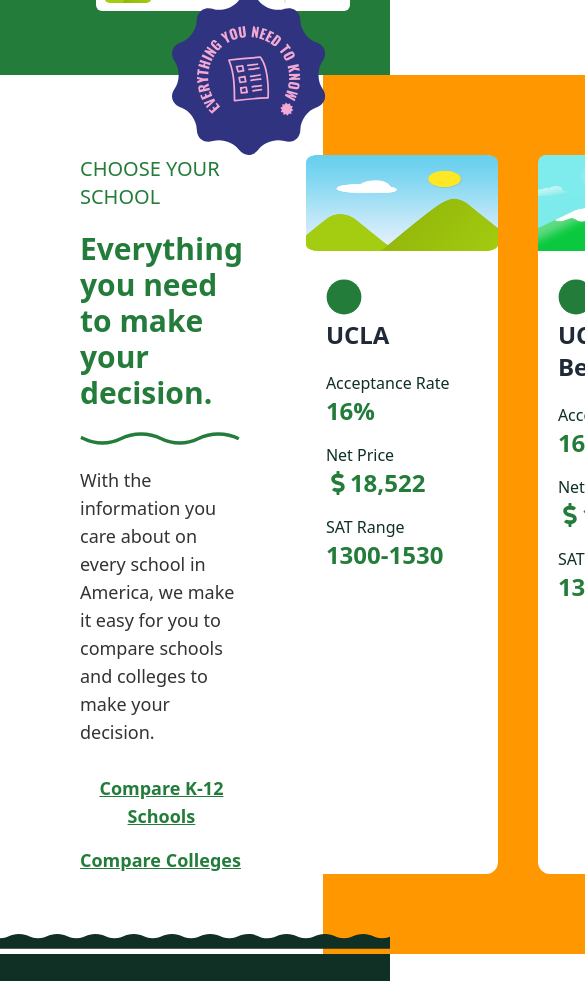
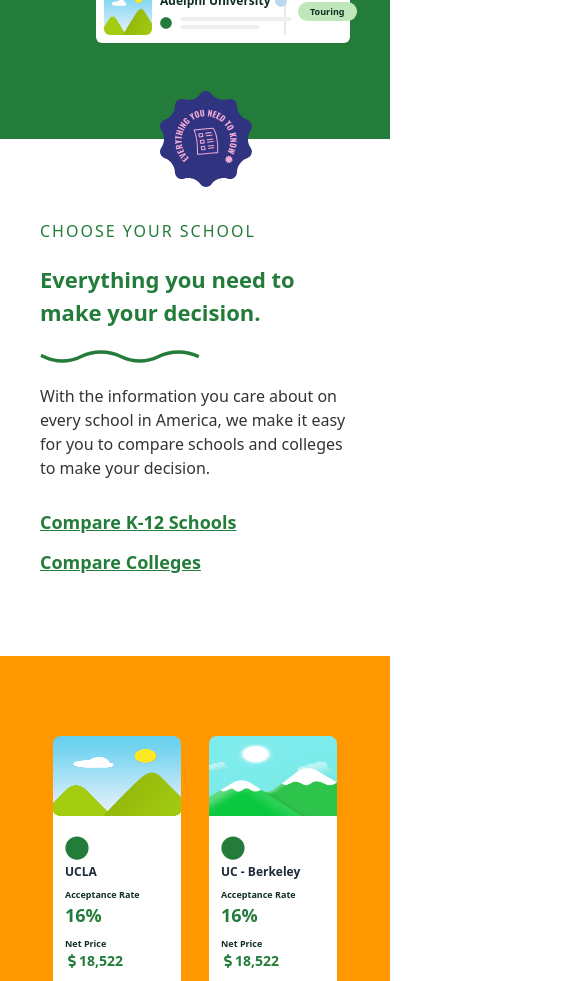
Before and after one commit to OliUllah1/niche, a React (Vite) app: page / in a window 390 px wide. Shown: the part 4560-5541 px from the top of the page, 585 px wide, since content can reach past the window. Built offline with nearby package versions, Linux system fonts and the light colour scheme.

Commit message:
ranking section done

```diff
--- a/src/Pages/Home/Information/Information.jsx
+++ b/src/Pages/Home/Information/Information.jsx
@@ -5,57 +5,58 @@
 import { FaCircle,FaDollarSign } from "react-icons/fa";
 const Information = () => {
     return (
-        <div className='flex'>
+        <div className='lg:flex'>
             <div className='w-[100%] bg-white flex items-center justify-center'>
-            <div className='p-20'>
-            <p className='text-[#237c3a] font-medium text-xl mb-5'>CHOOSE YOUR SCHOOL</p>
-            <h1 className='text-[#237c3a] font-bold text-3xl'>Everything you need to <br className='hidden lg:block' /> make your decision.</h1>
+            <div className='px-10 lg:px-20 py-20'>
+            <p className='text-[#237c3a] font-medium mb-5 tracking-[2px]'>CHOOSE YOUR SCHOOL</p>
+            <h1 className='text-[#237c3a] font-bold text-[22px] lg:text-3xl'>Everything you need to <br className='hidden lg:block' /> make your decision.</h1>
             <div className='stroke-[#237c3a] my-5 stroke-[4] w-40'><svg xmlns="http://www.w3.org/2000/svg" viewBox="0 0 186 17" fill="none"><path d="M184.68 8.95006C169.95 1.68006 152.06 1.68006 137.32 8.95006C124.03 15.5101 107.9 15.5101 94.61 8.95006C79.88 1.68006 61.99 1.68006 47.25 8.95006C33.96 15.5101 17.83 15.5101 4.54 8.95006L1 7.43006"></path></svg></div>
-            <p className='text-[#333] text-lg '>With the information you care about on every <br className='hidden lg:block' /> school in America, we make it easy for you to <br className='hidden lg:block' /> compare schools and colleges to make your <br className='hidden lg:block' /> decision.</p>
-            <button className='mt-7 text-[#237c3a] font-bold text-lg underline mb-4'>Compare K-12 Schools</button> <br />
+            <p className='text-[#333] lg:text-lg '>With the information you care about on every <br className='hidden lg:block' /> school in America, we make it easy for you to <br className='hidden lg:block' /> compare schools and colleges to make your <br className='hidden lg:block' /> decision.</p>
+            <button className='mt-7 text-[#237c3a] font-bold text-lg underline mb-3'>Compare K-12 Schools</button> <br />
             <button className='text-[#237c3a] font-bold text-lg underline'>Compare Colleges</button>
             </div>
             </div>
-            <div className='w-[100%] bg-[#ff9800] flex justify-center'>
-                <div className='p-20 flex gap-10'>
-                    <div className='w-48 bg-white rounded-xl'>
-                        <img className='w-full h-24 rounded-t-lg' src={logo2} alt="" />
-                        <div className='p-5'>
-                        <FaCircle className='mb-1 mt-2 text-4xl text-[#237c3a]'></FaCircle>
-                        <h3 className='font-bold text-2xl'>UCLA</h3>
-                        <div className='mt-5 space-y-4'>
+            <div className='w-full bg-[#ff9800] flex justify-center'>
+                <div className='p-20 flex gap-7 lg:gap-10'>
+                    <div className='w-32 lg:w-48 bg-white rounded-xl'>
+                        <img className='w-full h-20 lg:h-24 rounded-t-lg' src={logo2} alt="" />
+                        <div className='lg:p-5 p-3'>
+                        <FaCircle className='mb-1 mt-2 text-2xl lg:text-4xl text-[#237c3a]'></FaCircle>
+                        <h3 className='font-bold text-xs lg:text-2xl'>UCLA</h3>
+                        <div className='lg:mt-5 mt-2 space-y-2 lg:space-y-4'>
                             <div>
-                                <p className='text-[#102f25] font-medium'>Acceptance Rate</p>
-                                <h5 className='text-[#237c3a] font-semibold text-2xl'>16%</h5>
+                                <p className='text-[#102f25] font-bold lg:font-medium lg:text-base text-[9px]'>Acceptance Rate</p>
+                                <h5 className='text-[#237c3a] font-semibold lg:text-2xl text-lg'>16%</h5>
                             </div>
                             <div>
-                                <p className='text-[#102f25] font-medium'>Net Price</p>
-                                <h5 className='flex items-center text-[#237c3a] font-semibold text-2xl'><FaDollarSign></FaDollarSign> 18,522</h5>
+                                <p className='text-[#102f25] font-bold lg:font-medium lg:text-base text-[9px]'>Net Price</p>
+                                <h5 className='flex items-center text-[#237c3a] font-semibold text-sm lg:text-2xl'><FaDollarSign></FaDollarSign> 18,522</h5>
                             </div>
                             <div>
-                                <p className='text-[#102f25] font-medium'>SAT Range</p>
-                                <h5 className='text-[#237c3a] font-semibold text-2xl'>1300-1530</h5>
+                                <p className='text-[#102f25] font-bold lg:font-medium lg:text-base text-[9px]'>SAT Range</p>
+                                <h5 className='text-[#237c3a] font-semibold lg:text-2xl text-sm'>1300-1530</h5>
                             </div>
                         </div>
                         </div>
                     </div>
-                    <div className='w-48 bg-white rounded-xl'>
-                        <img className='w-full h-24 rounded-t-lg' src={logo1} alt="" />
-                        <div className='p-5'>
-                        <FaCircle className='mb-1 mt-2 text-4xl text-[#237c3a]'></FaCircle>
-                        <h3 className='font-bold text-2xl'>UC - Berkeley</h3>
-                        <div className='mt-5 space-y-4'>
+                    <div className=' w-32 lg:w-48 bg-white rounded-xl'>
+                        <img className='w-full h-20 lg:h-24 rounded-t-lg' src={logo1} alt="" />
+                        <div className='lg:p-5 p-3'>
+                        <FaCircle className='mb-1 mt-2 text-2xl lg:text-4xl text-[#237c3a]'></FaCircle>
+                        <h3 className='font-bold text-xs lg:text-2xl'>UC - Berkeley</h3>
+                        <div className='lg:mt-5 mt-2 space-y-2 lg:space-y-4'>
                             <div>
-                                <p className='text-[#102f25] font-medium'>Acceptance Rate</p>
-                                <h5 className='text-[#237c3a] font-semibold text-2xl'>16%</h5>
+                                <p className='text-[#102f25] font-bold lg:font-medium lg:text-base text-[9px]'>Acceptance Rate</p>
+
+                                <h5 className='text-[#237c3a] font-semibold lg:text-2xl text-lg'>16%</h5>
                             </div>
                             <div>
-                                <p className='text-[#102f25] font-medium'>Net Price</p>
-                                <h5 className='flex items-center text-[#237c3a] font-semibold text-2xl'><FaDollarSign></FaDollarSign> 18,522</h5>
+                                <p className='text-[#102f25] font-bold lg:font-medium lg:text-base text-[9px]'>Net Price</p>
+                                <h5 className='flex items-center text-[#237c3a] font-semibold text-sm lg:text-2xl'><FaDollarSign></FaDollarSign> 18,522</h5>
                             </div>
                             <div>
-                                <p className='text-[#102f25] font-medium'>SAT Range</p>
-                                <h5 className='text-[#237c3a] font-semibold text-2xl'>1300-1530</h5>
+                                <p className='text-[#102f25] font-bold lg:font-medium lg:text-base text-[9px]'>SAT Range</p>
+                                <h5 className='text-[#237c3a] font-semibold lg:text-2xl text-sm'>1300-1530</h5>
                             </div>
                         </div>
                         </div>
--- a/src/Pages/Home/Ranking/Ranking.jsx
+++ b/src/Pages/Home/Ranking/Ranking.jsx
@@ -6,7 +6,8 @@
 const Ranking = () => {
     return (
         <div className='relative'>
-            <div className='absolute -top-5 fill-[#102f25] w-full h-10'><svg xmlns="http://www.w3.org/2000/svg" viewBox="0 0 1200 45"><path d="M2000,17.26a2.6,2.6,0,0,1-.4.49C1970.2,16.56,1970.41,5,1941,5s-29.42,12.75-58.84,12.75S1852.73,5,1823.31,5s-29.42,12.75-58.83,12.75S1735.06,5,1705.64,5s-29.41,12.75-58.83,12.75S1617.39,5,1588,5s-29.41,12.75-58.83,12.75S1499.72,5,1470.3,5s-29.41,12.75-58.83,12.75S1382.05,5,1352.64,5s-29.42,12.75-58.83,12.75S1264.39,5,1235,5s-29.42,12.75-58.83,12.75S1146.73,5,1117.32,5s-29.42,12.75-58.83,12.75S1029.07,5,999.66,5s-29.42,12.75-58.84,12.75S911.41,5,882,5s-29.41,12.75-58.83,12.75S793.74,5,764.33,5,734.91,17.75,705.5,17.75,676.08,5,646.67,5s-29.42,12.75-58.84,12.75S558.42,5,529,5s-29.41,12.75-58.83,12.75S440.76,5,411.34,5s-29.41,12.75-58.83,12.75S323.1,5,293.68,5s-29.42,12.75-58.83,12.75S205.43,5,176,5,146.6,17.75,117.19,17.75,87.77,5,58.36,5C29.11,5,28.93,17.61,0,17.74V50H2000Z" transform="translate(0 -5)"></path></svg></div>
+            <div className='absolute block lg:hidden -top-7 fill-[#102f25] w-full h-10'><svg xmlns="http://www.w3.org/2000/svg" viewBox="0 0 400 45"><path d="M2000,17.26a2.6,2.6,0,0,1-.4.49C1970.2,16.56,1970.41,5,1941,5s-29.42,12.75-58.84,12.75S1852.73,5,1823.31,5s-29.42,12.75-58.83,12.75S1735.06,5,1705.64,5s-29.41,12.75-58.83,12.75S1617.39,5,1588,5s-29.41,12.75-58.83,12.75S1499.72,5,1470.3,5s-29.41,12.75-58.83,12.75S1382.05,5,1352.64,5s-29.42,12.75-58.83,12.75S1264.39,5,1235,5s-29.42,12.75-58.83,12.75S1146.73,5,1117.32,5s-29.42,12.75-58.83,12.75S1029.07,5,999.66,5s-29.42,12.75-58.84,12.75S911.41,5,882,5s-29.41,12.75-58.83,12.75S793.74,5,764.33,5,734.91,17.75,705.5,17.75,676.08,5,646.67,5s-29.42,12.75-58.84,12.75S558.42,5,529,5s-29.41,12.75-58.83,12.75S440.76,5,411.34,5s-29.41,12.75-58.83,12.75S323.1,5,293.68,5s-29.42,12.75-58.83,12.75S205.43,5,176,5,146.6,17.75,117.19,17.75,87.77,5,58.36,5C29.11,5,28.93,17.61,0,17.74V50H2000Z" transform="translate(0 -5)"></path></svg></div>
+            <div className='absolute hidden lg:block -top-5 fill-[#102f25] w-full h-10'><svg xmlns="http://www.w3.org/2000/svg" viewBox="0 0 1200 45"><path d="M2000,17.26a2.6,2.6,0,0,1-.4.49C1970.2,16.56,1970.41,5,1941,5s-29.42,12.75-58.84,12.75S1852.73,5,1823.31,5s-29.42,12.75-58.83,12.75S1735.06,5,1705.64,5s-29.41,12.75-58.83,12.75S1617.39,5,1588,5s-29.41,12.75-58.83,12.75S1499.72,5,1470.3,5s-29.41,12.75-58.83,12.75S1382.05,5,1352.64,5s-29.42,12.75-58.83,12.75S1264.39,5,1235,5s-29.42,12.75-58.83,12.75S1146.73,5,1117.32,5s-29.42,12.75-58.83,12.75S1029.07,5,999.66,5s-29.42,12.75-58.84,12.75S911.41,5,882,5s-29.41,12.75-58.83,12.75S793.74,5,764.33,5,734.91,17.75,705.5,17.75,676.08,5,646.67,5s-29.42,12.75-58.84,12.75S558.42,5,529,5s-29.41,12.75-58.83,12.75S440.76,5,411.34,5s-29.41,12.75-58.83,12.75S323.1,5,293.68,5s-29.42,12.75-58.83,12.75S205.43,5,176,5,146.6,17.75,117.19,17.75,87.77,5,58.36,5C29.11,5,28.93,17.61,0,17.74V50H2000Z" transform="translate(0 -5)"></path></svg></div>
             <div className='bg-[#102f25] lg:px-60 px-2 py-20'>
             <div className='text-center'>
             <p className='font-medium text-lg text-[#d99800] mb-5'>2023-24 RANKINGS</p>
```
Also changed, not shown: src/Pages/Home/About/About.jsx (+5 -5 lines).
